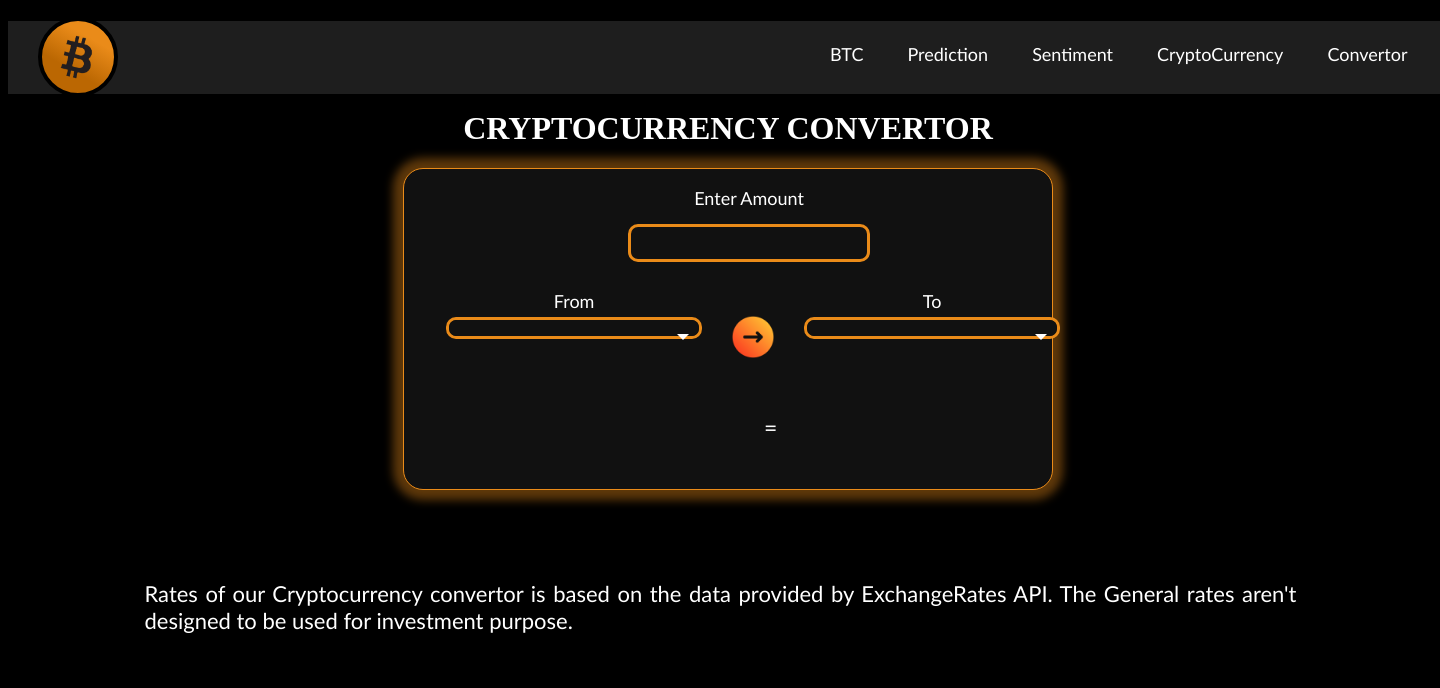
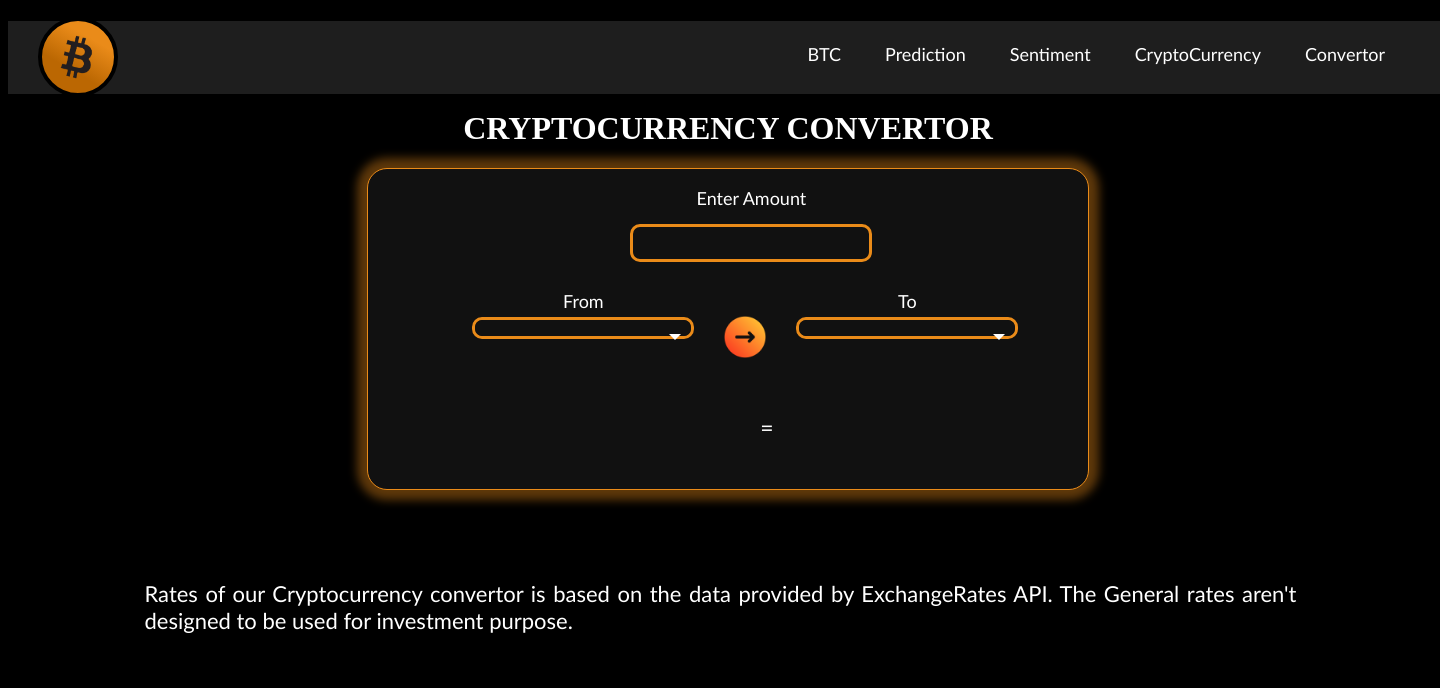
Before and after one commit to kruthika444/bitcoin-price-prediction, a Flask app: template templates/convertor.html in a window 1440 px wide; the page is wider, and only the part inside the window is pictured. Shown: the top 688 px of that part. Run offline with Flask 3, Linux system fonts and the light colour scheme; the template is opened without the code that fills it, so the values that code supplies are empty.

Commit message:
changed to viewwidth

```diff
--- a/static/css/crypto.css
+++ b/static/css/crypto.css
@@ -90,7 +90,7 @@
   border: 3px solid #ea8b19;
   font-size: 18px;
   color: white;
-  width: 250px;
+  width: 15vw;
   position: relative;
   margin:-10px 0px 25px 0px;
 }
@@ -152,6 +152,10 @@
   border-radius: 10px;
   background-color: #ea8b19;
 }
+.drop-list{
+  margin-left: 4vw;
+}
+
 
 .FixHead {
   background-color: black;
@@ -539,7 +543,7 @@ font-size: 22px;
 /* convert css */
   .r-grid{
     background-color: rgb(17, 17,17);
-    width: 45%;
+    width:50vw;
     height: 320px;
     align-items: center;
     text-align: center;
--- a/static/css/del-01.css
+++ b/static/css/del-01.css
@@ -2,7 +2,7 @@
 
 body {
   font-family:'Gill Sans', 'Gill Sans MT', Calibri, 'Trebuchet MS', sans-serif;
-  width:1280px;
+  width:100vw;
   margin-left: -100x;
  background-color:black;
  color: white;
@@ -230,21 +230,21 @@ margin-bottom: 300px;
     background-color:rgb(30, 30, 30);
     color: white;
     height:73px;
-    width:47%;
+    width:60vw;
     top:3px;
-    text-align: center;
+    text-align: right;
     margin-top:18px;
-    padding-left: 800px;
+    padding-left:40%;
 }
-
-
+nav li:nth-child(1){
+  margin-left:14vw;
+}
 nav li{
     float: left;
-    padding-left: 30px;
     color: white;
     list-style: none;
     font-size: 18px;
-    text-align: right;
+    text-align: end;
     padding: 22px;
 }
 nav li a{
```
Also changed, not shown: static/css/pred.css (+5 -5 lines).
